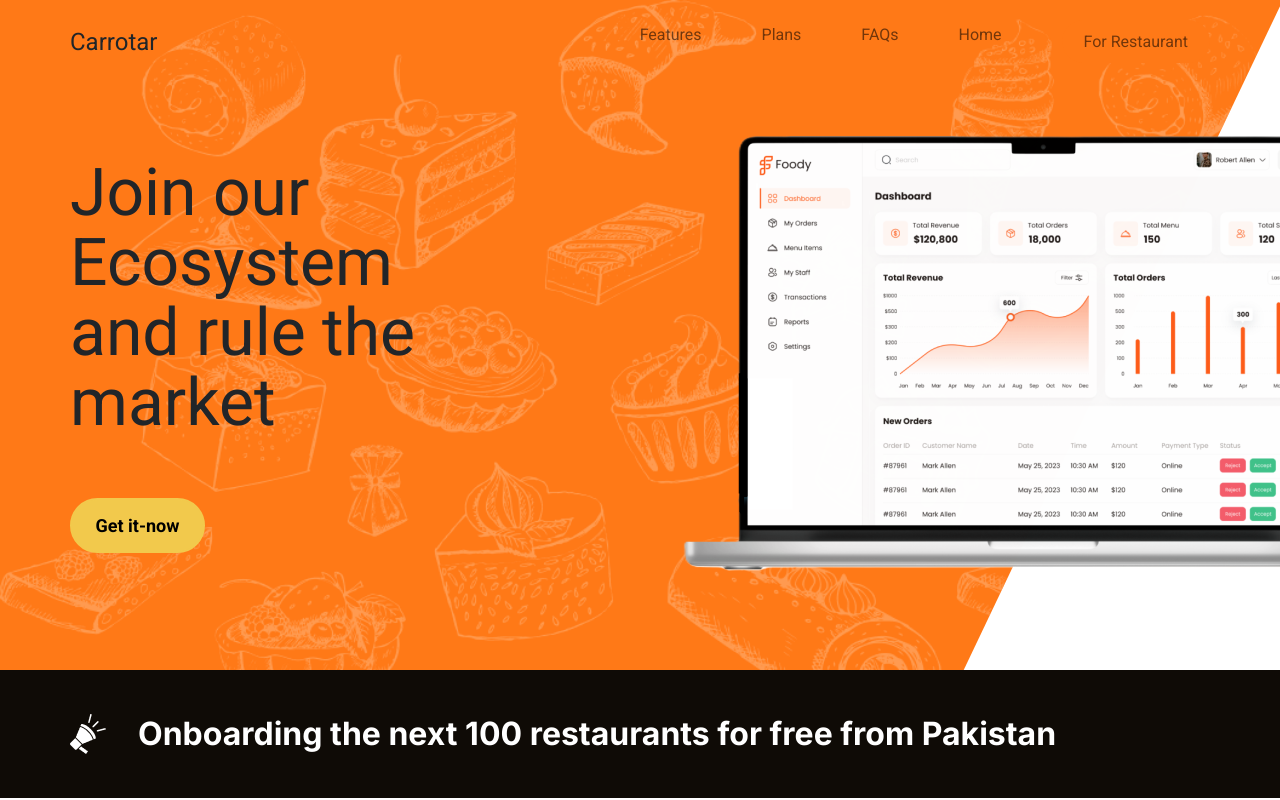
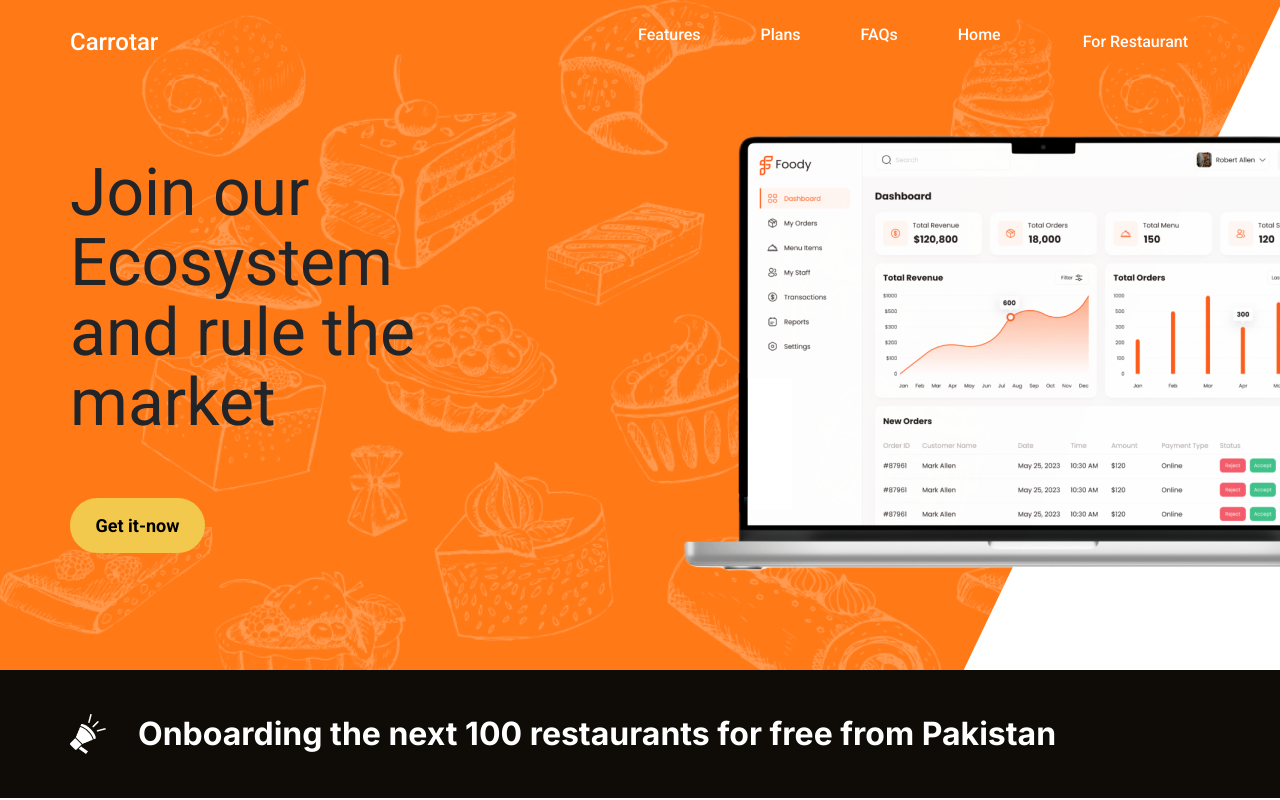
Before and after one commit to kashif-riaz/carrotar, a plain HTML site: page index.html in a window 1280 px wide. Shown: the top 800 px of the page. Drawn offline with nearby package versions, Linux system fonts and the light colour scheme.

Commit message:
fix some text issue

```diff
--- a/Scss/main.scss
+++ b/Scss/main.scss
@@ -26,7 +26,8 @@
   padding-right: 0rem;
   padding-left: 0rem;
   font-size: $fs-16;
-  //   color: white;
+  color: white;
+  font-weight: 500;
 }
 
 .navbar-expand-lg .navbar-nav {
@@ -35,6 +36,8 @@
 
 .company-name {
   font-size: $fs-24;
+  color: White;
+  font-weight: 500;
 }
 
 .navbar {
@@ -150,12 +153,14 @@
 
   .navbar-expand-lg .navbar-nav .nav-link {
     color: $white-color;
+    font-weight: normal;
   }
+
 
   .button {
     background-color: $white-color;
     color: #000000 !important;
-    padding: 1rem 2rem ;
+    padding: 1rem 2rem;
     min-width: fit-content;
     border-radius: 2rem;
     border: 2px solid transparent;
```
Also changed, not shown: Scss/main.css, 1 other file.
